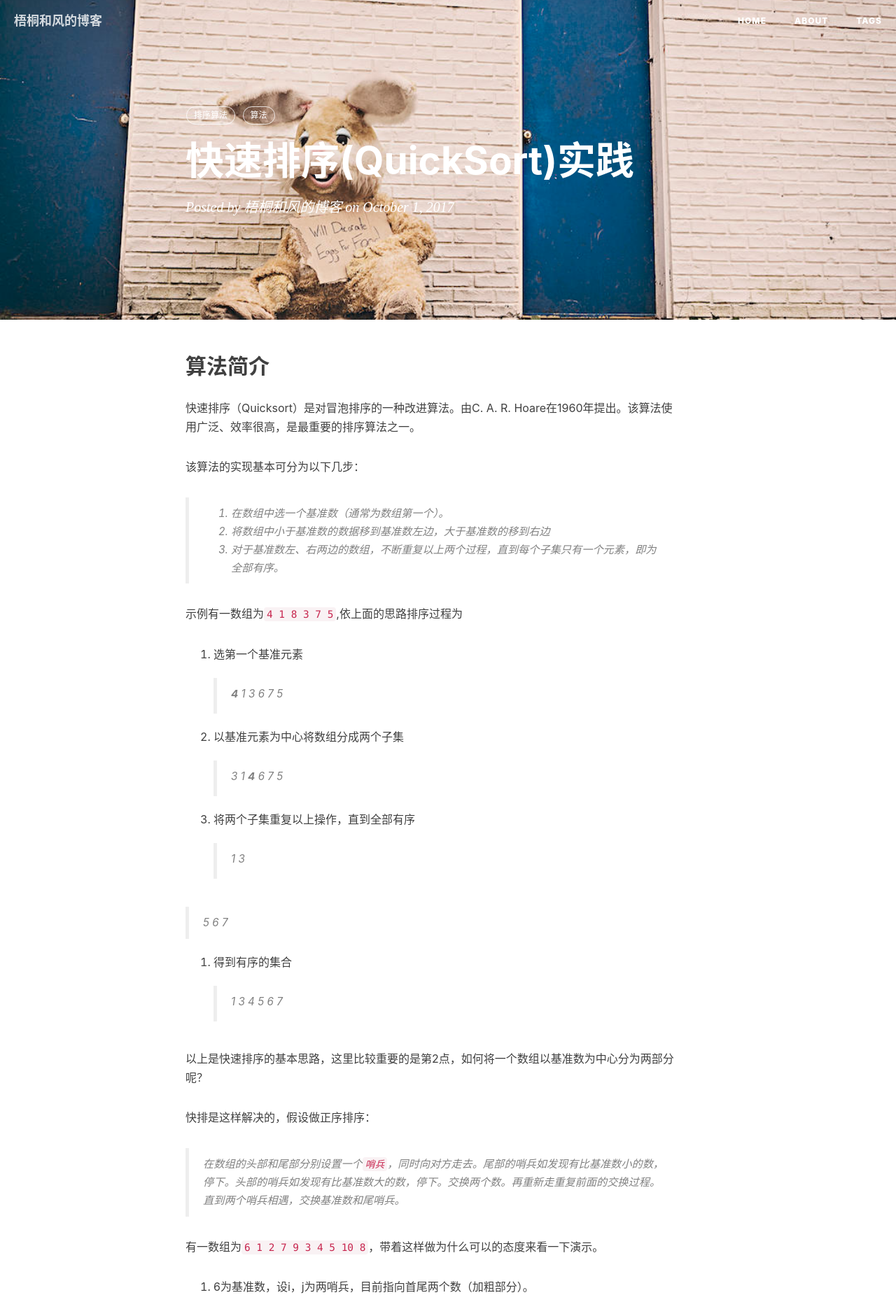
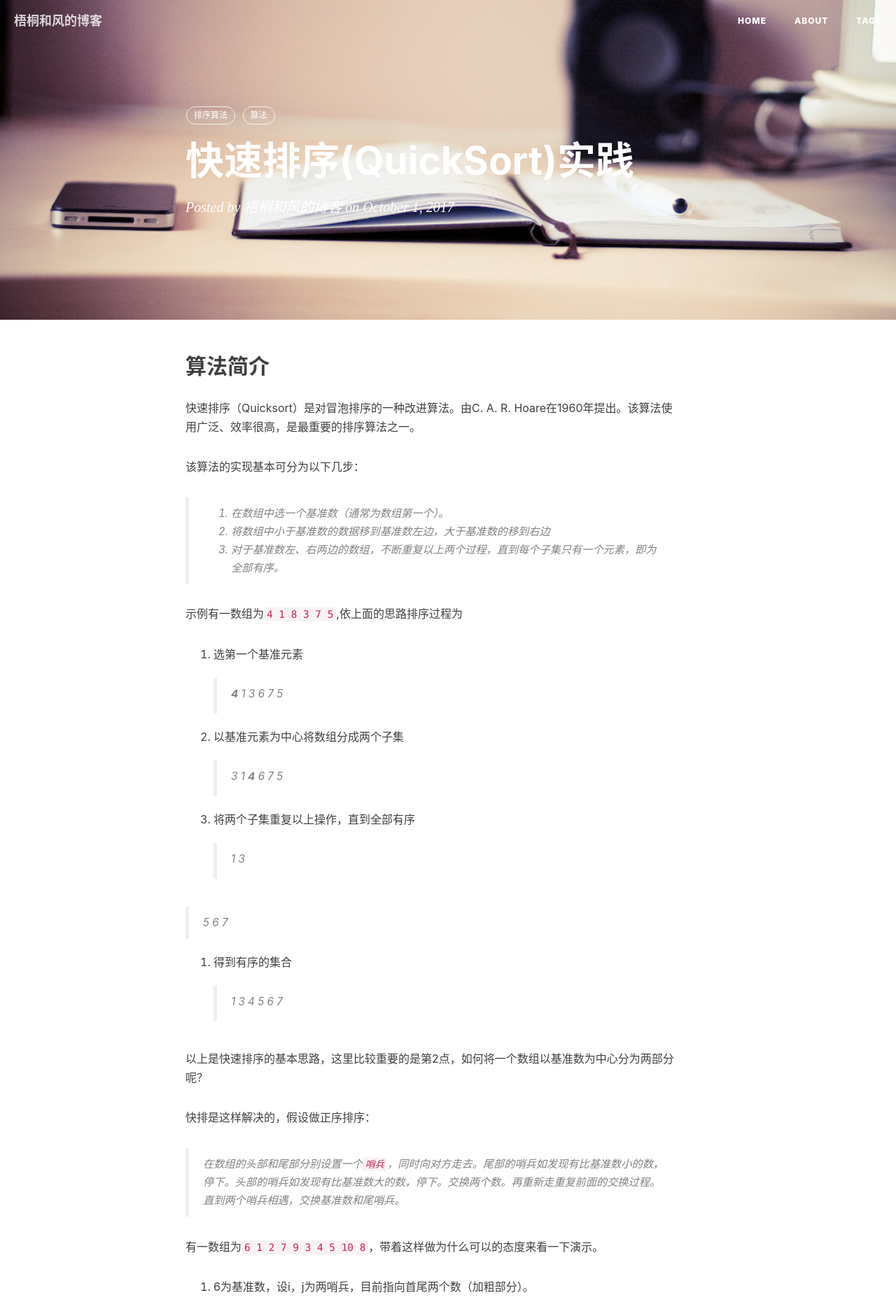
Before and after one commit to wangtonghe/wangtonghe.github.io, a Jekyll site: the page built from _posts/2017-10-01-快速排序实践.md, in a window 1280 px wide. Shown: the top 1871 px of the page at 70% size. Built offline with Jekyll 4.4.1, drawn with Linux system fonts in a browser that asks for light colours; nearby versions of some CDN libraries; comment, search, counter and statistics services are not loaded.

Commit message:
update img

```diff
--- a/_posts/2017-10-01-快速排序实践.md
+++ b/_posts/2017-10-01-快速排序实践.md
@@ -3,7 +3,7 @@ layout: post
 title:  "快速排序(QuickSort)实践"
 date:   2017-10-01 15:30:00 +0800
 categories: 算法 排序算法
-header-img: img/posts/javascript/choose-module.jpg
+header-img: img/posts/sort/quicksort.jpg
 tags:
 - 排序算法
 - 算法
```
Also changed, not shown: _posts/2017-10-01-HttpUrlConnection解析.md (+1 -1 lines), img/posts/java/http.jpg (added), img/posts/sort/quicksort.jpg (added).
